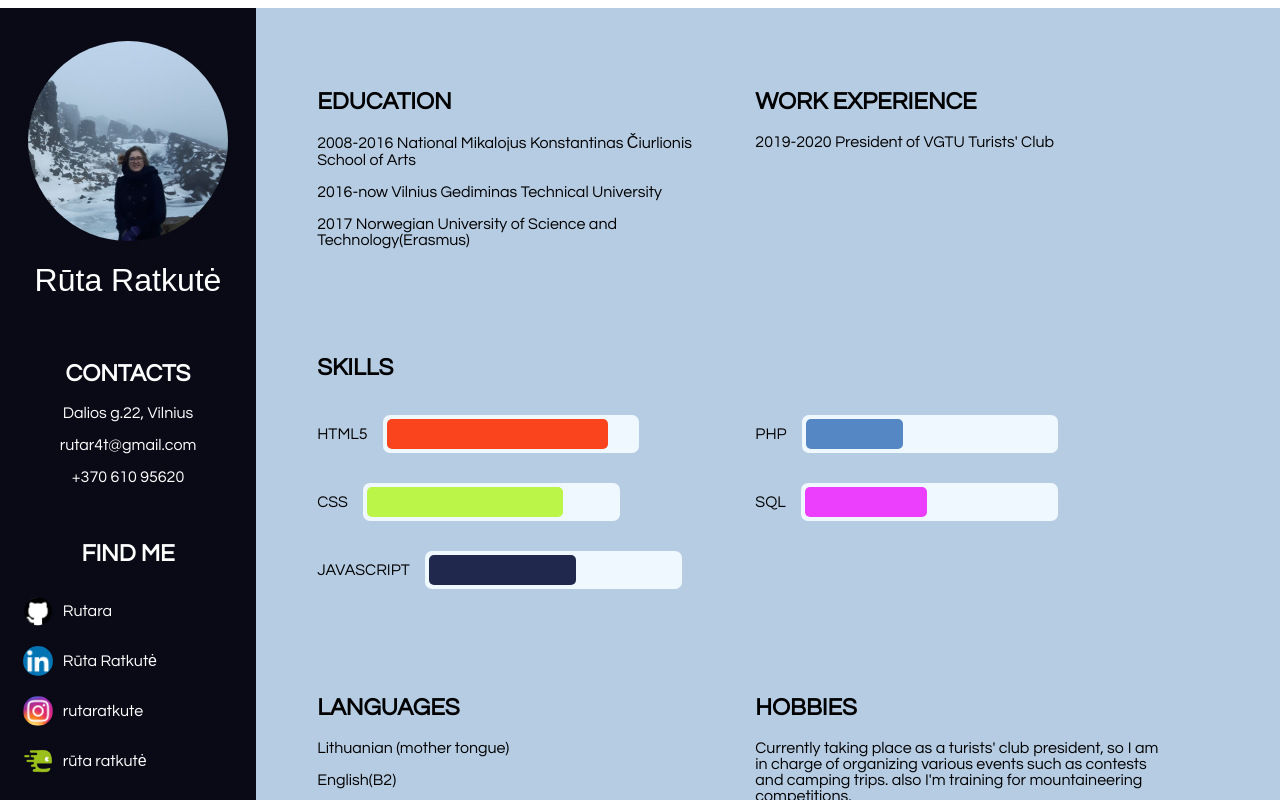
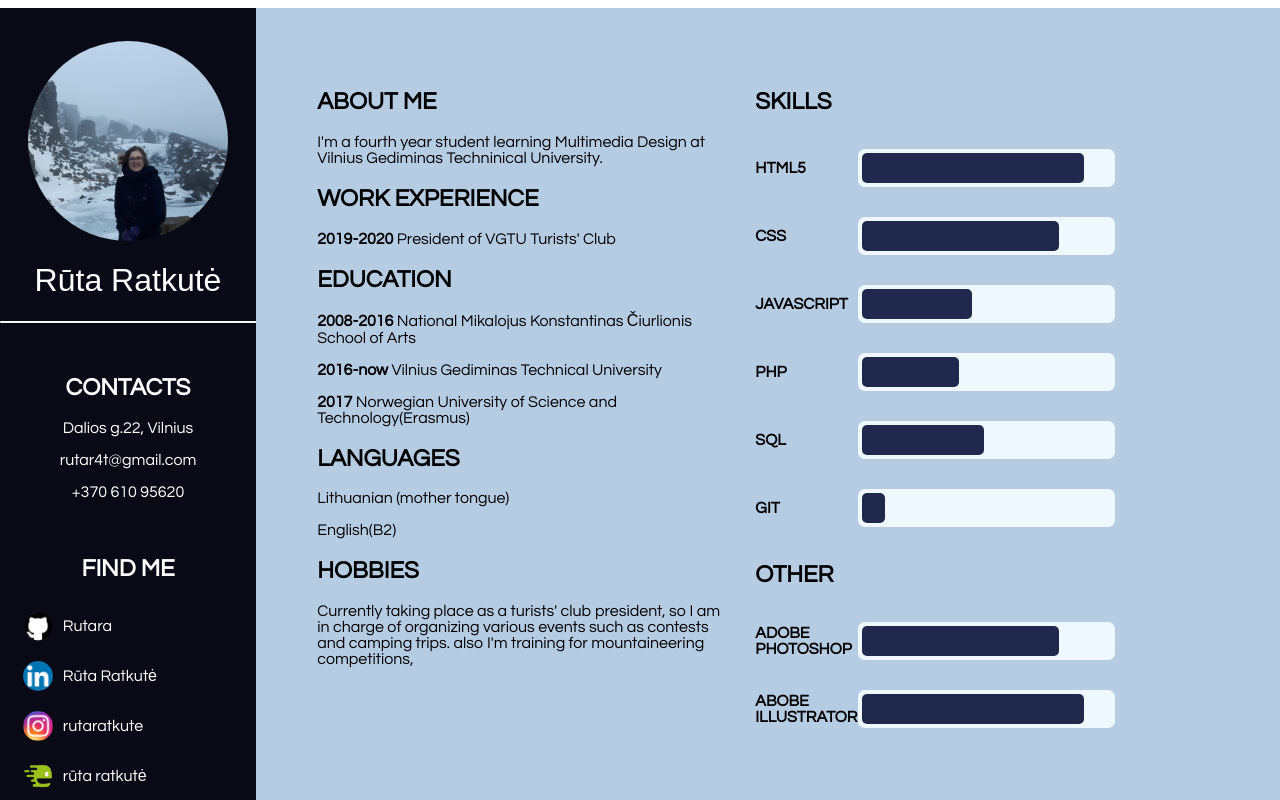
Before and after one commit to rutara/cv, a plain HTML site: page index.html in a window 1280 px wide. Drawn offline with nearby package versions, Linux system fonts and the light colour scheme.

Commit message:
new design2

```diff
--- a/index.html
+++ b/index.html
@@ -13,9 +13,10 @@
 	<main>
 		<div id="left">
 			<div class="left_side">
-	<img src = "images/img.jpg" class="center"></img>
+				<img src="images/img.jpg" class="center"></img>
 				<h1>Rūta Ratkutė</h1>
 			</div>
+			<hr></hr>
 			<div class="left_side">
 				<h2>CONTACTS</h2>
 				<p>Dalios g.22, Vilnius</p>
@@ -25,66 +26,42 @@
 			<div class="left_side">
 				<h2>FIND ME</h2>
 				<div class="centered">
-	<img class="logo" src="github.png"><span>Rutara</span><br/>
+					<img class="logo" src="github.png">
+					<span><a href="https://github.com/rutara"target="_blank">Rutara</a></span>
+					<br/>
 				</div>
 				<div class="centered">
-	<img class="logo" src="in.png"><span>Rūta Ratkutė</span><br/></div>
+					<img class="logo" src="in.png">
+					<span><a href="https://www.linkedin.com/in/r%C5%ABta-ratkut%C4%97-304451153/"target="_blank">Rūta Ratkutė</a></span>
+					<br/>
+				</div>
 				<div class="centered">
-	<img class="logo"src="insta.png"><span>rutaratkute</span><br/></div>
+					<img class="logo" src="insta.png">
+					<span><a href="https://www.instagram.com/rutaratkute/"target="_blank">rutaratkute</a></span>
+					<br/>
+				</div>
 				<div class="centered">
-	<img class="logo"src="endo.png"><span>rūta ratkutė</span><br/></div>
+					<img class="logo" src="endo.png">
+					<span><a href="https://www.endomondo.com/profile/24755088"target="_blank">rūta ratkutė</a></span>
+					<br/>
+				</div>
 			</div>
 			<div class="left_side"></div>
 		</div>
 		<div id="right">
 			<div class="right_side">
 				<div class="inline">
+					<h2>ABOUT ME</h2>
+					<p>
+						I'm a fourth year student learning Multimedia Design at Vilnius Gediminas
+						Techninical University.
+					</p>
+						<h2>WORK EXPERIENCE</h2>
+						<p><b>2019-2020</b> President of VGTU Turists' Club</p>
 					<h2>EDUCATION</h2>
-				<p>2008-2016 National Mikalojus Konstantinas Čiurlionis School of Arts</p>
-				<p>2016-now Vilnius Gediminas Technical University</p>
-				<p>2017 Norwegian University of Science and Technology(Erasmus)</p>
-			</div>
-			<div class="inline">
-				<h2>WORK EXPERIENCE</h2>
-					<p>2019-2020 President of VGTU Turists' Club</p>
-			</div>
-		</div>
-		<div class="right_side">
-			<div class="inline">
-			<h2>SKILLS</h2>
-			<div class="centered">
-			<span>HTML5</span>
-			<div class="bar">
-				<div class="amount" amount=90 color="#FA441D"></div>
-			</div><br/>
-			</div>
-			<div class="centered">
-			<span>CSS</span><div class="bar">
-				<div class="amount" amount=80 color="#BBF547"></div>
-			</div><br/>
-			</div>
-			<div class="centered">
-			<span>JAVASCRIPT</span><div class="bar">
-				<div class="amount" amount=60 color="#21284E"></div>
-			</div><br/>
-			</div>
-			</div>
-			<div class="inline">
-				<h2><br></h2>
-				<div class="centered">
-			<span>PHP</span><div class="bar">
-				<div class="amount" amount=40 color="#5487C3"></div>
-			</div><br/>
-			</div>
-			<div class="centered">
-			<span>SQL</span><div class="bar">
-				<div class="amount" amount=50 color="#EC3FFD"></div>
-			</div><br/>
-			</div>
-			</div>
-		</div>
-		<div class="right_side">
-				<div class="inline">
+					<p><b>2008-2016</b> National Mikalojus Konstantinas Čiurlionis School of Arts</p>
+					<p><b>2016-now</b> Vilnius Gediminas Technical University</p>
+					<p><b>2017</b> Norwegian University of Science and Technology(Erasmus)</p>
 					<h2>LANGUAGES</h2>
 					<p>
 						Lithuanian (mother tongue)
@@ -92,23 +69,75 @@
 					<p>
 						English(B2)
 					</p>
+					<h2>HOBBIES</h2>
+					<p>
+						Currently taking place as a turists' club president, so I am in charge of organizing various events such as contests and
+						camping trips. also I'm training for mountaineering competitions,
+					</p>
 
 				</div>
 				<div class="inline">
-					<h2>HOBBIES</h2>
-					<p>
-						Currently taking place as a turists' club president, so I am in charge of
-						organizing various events such as contests and camping trips.
-						also I'm training for mountaineering competitions,
-					</p>
+					<h2>SKILLS</h2>
+					<div class="centered">
+						<span>HTML5</span>
+						<div class="bar">
+							<div class="amount" amount=90 color="#FA441D"></div>
+						</div>
+						<br/>
+					</div>
+					<div class="centered">
+						<span>CSS</span>
+						<div class="bar">
+							<div class="amount" amount=80 color="#BBF547"></div>
+						</div>
+						<br/>
+					</div>
+					<div class="centered">
+						<span>JAVASCRIPT</span>
+						<div class="bar">
+							<div class="amount" amount=45 color="#21284E"></div>
+						</div>
+						<br/>
+					</div>
+					<div class="centered">
+						<span>PHP</span>
+						<div class="bar">
+							<div class="amount" amount=40 color="#5487C3"></div>
+						</div>
+						<br/>
+					</div>
+					<div class="centered">
+						<span>SQL</span>
+						<div class="bar">
+							<div class="amount" amount=50 color="#A43AF2"></div>
+						</div>
+						<br/>
+					</div>
+					<div class="centered">
+						<span>GIT</span>
+						<div class="bar">
+							<div class="amount" amount=10 color="#FAC52B"></div>
+						</div>
+						<br/>
+					</div>
+					<h2>OTHER</h2>
+					<div class="centered">
+						<span>ADOBE PHOTOSHOP</span>
+						<div class="bar">
+							<div class="amount" amount=80 color="#FAC52B"></div>
+						</div>
+						<br/>
+					</div>
+					<div class="centered">
+						<span>ABOBE ILLUSTRATOR</span>
+						<div class="bar">
+							<div class="amount" amount=90 color="#FAC52B"></div>
+						</div>
+						<br/>
 					</div>
 				</div>
-
-
 			</div>
-
-
-
+		</div>
 
 	</main>
 	<footer>
--- a/script.js
+++ b/script.js
@@ -8,7 +8,7 @@ $(".amount").each(function () {
     currentAmount = 0,
     param = $(this).attr("amount"),
     color = $(this).attr("color");
-    el.css("background-color",color);
+    //el.css("background-color",color);
        // el.css("width", param+"%");
         var id = setInterval(frame, 10);
     console.log(param);
--- a/style.css
+++ b/style.css
@@ -45,11 +45,17 @@ img {
     display: block;
 }
 
+hr {
+    border-top: 1px solid white;
+    ;
+}
+
 .inline {
     display: inline-block;
     width: 45%;
     vertical-align: top;
     padding: 10px;
+    /* background-color: white; */
 }
 
 .bar {
@@ -59,14 +65,15 @@ img {
     border-radius: 7px;
     padding: 4px;
     display: inline-block;
-    margin: 15px;
-    right:20px;
+    margin-top: 15px;
+    margin-bottom: 15px;
+    margin-left: 20%;
 }
 
 .amount {
     height: 100%;
     vertical-align: center;
-    background-color: rgb(17, 83, 141);
+    background-color: #21284E;
     border-radius: 5px;
 }
 
@@ -77,13 +84,25 @@ img {
     margin: 10px;
 }
 
-span {
+.inline span {
     display: inline-block;
     vertical-align: middle;
+    width: 20px;
+    font-weight:bold;
 }
 
 .centered {
     display: flex;
     align-items: center;
+}
 
+a {
+    color: white;
+    text-decoration: none;
 }
+
+a:hover {
+    font-size: 120%;
+    font-weight: 400;
+    color: #B6CCE3;
+}
```
Lines whose indentation alone changed are shown as unchanged.
